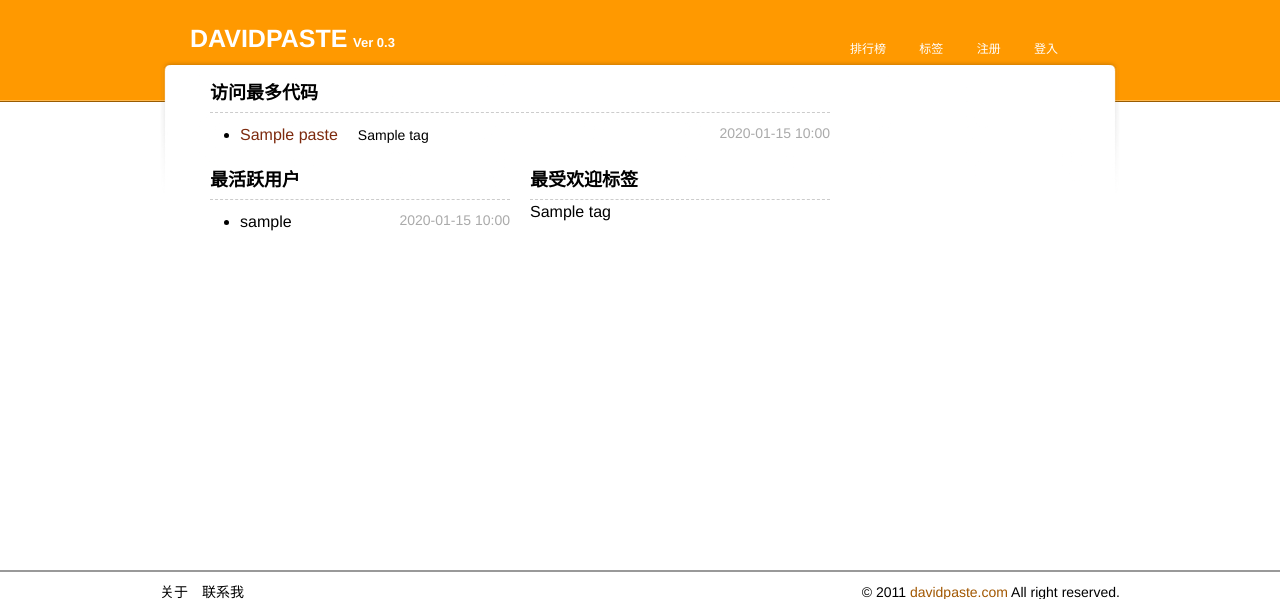
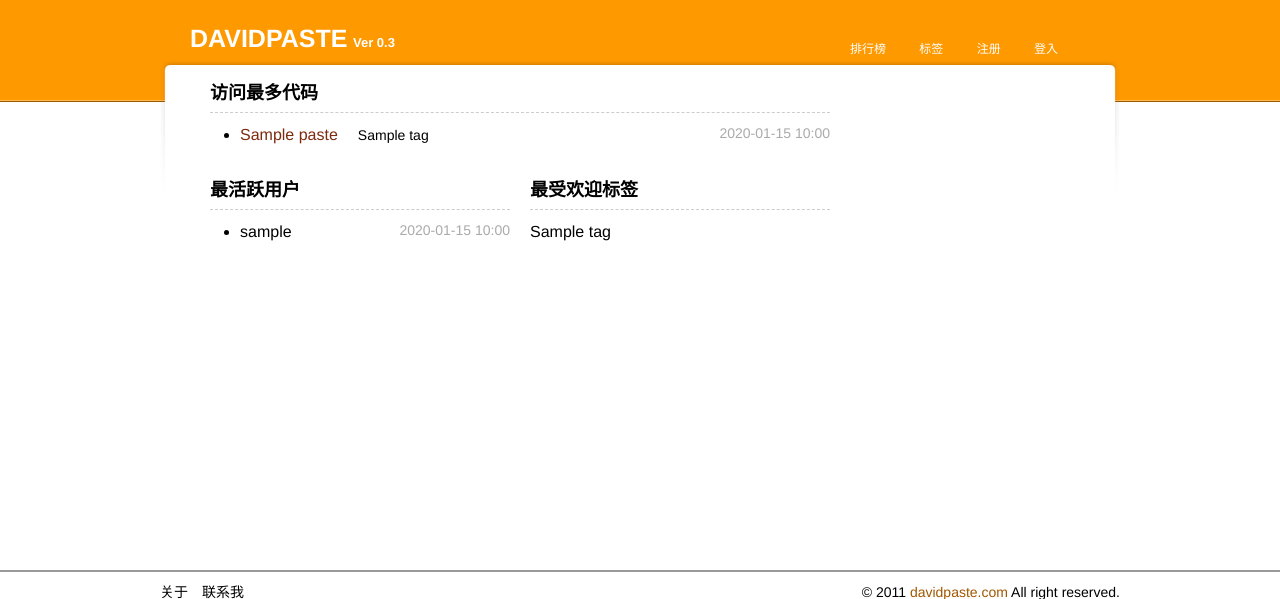
Before and after one commit to darth30joker/davidpaste.com, a Flask app: template templates/rankapp/rank.html in a window 1280 px wide. Shown: the top 599 px of the page. Run offline with Flask 2, Linux system fonts and the light colour scheme; the template is opened without the code that fills it: most values are stand-ins (such as "Sample title", 1, 10 or a date in 2020); parts of the project's set-up code (start-up, migrations or seed data) failed here and were passed over.

Commit message:
modify rank page css

```diff
--- a/static/css/styles.css
+++ b/static/css/styles.css
@@ -248,9 +248,10 @@ div.rank h2 {
     font-size:18px;
     border-bottom:1px dashed #ccc;
     padding-bottom:5px;
+    margin-bottom:10px;
 }
 div.rank ul li {
-    margin-top:10px;
+    margin-bottom:10px;
     font-size:16px;
 }
 div.rank ul li a {
```
